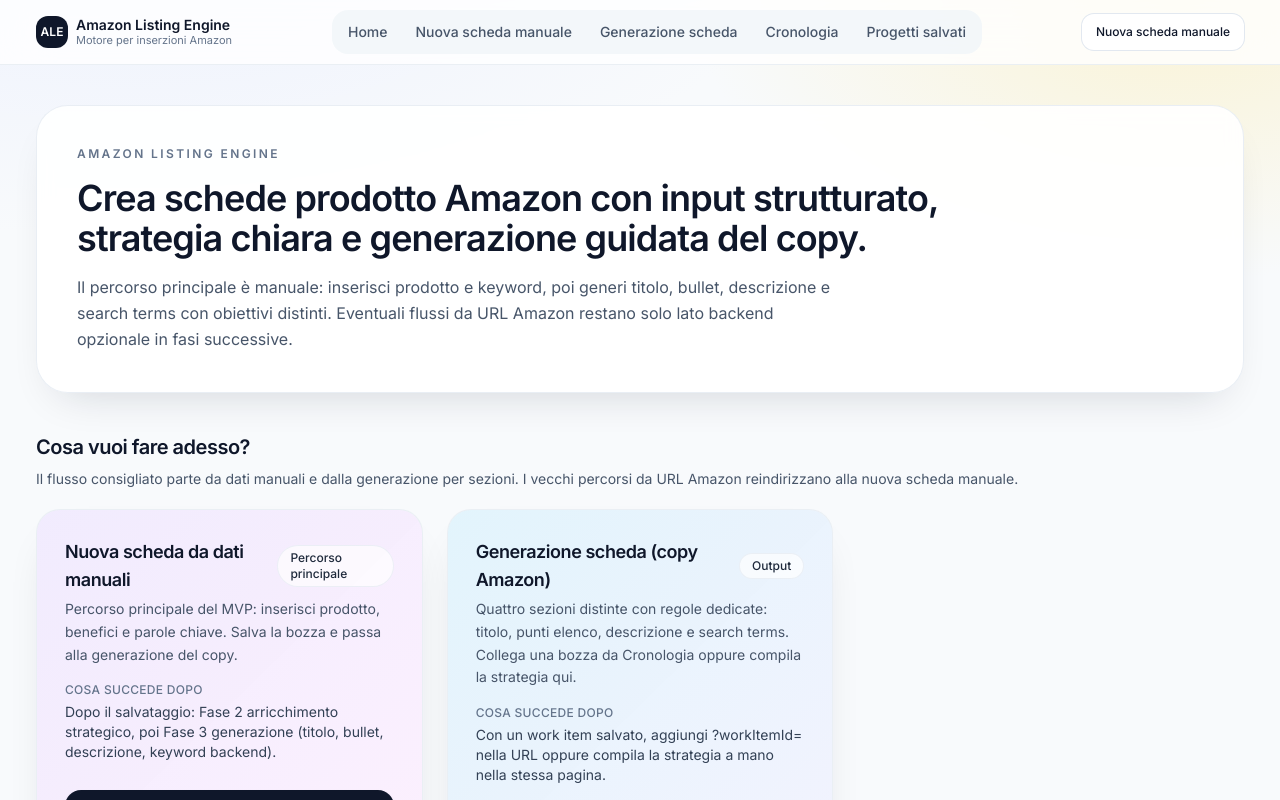
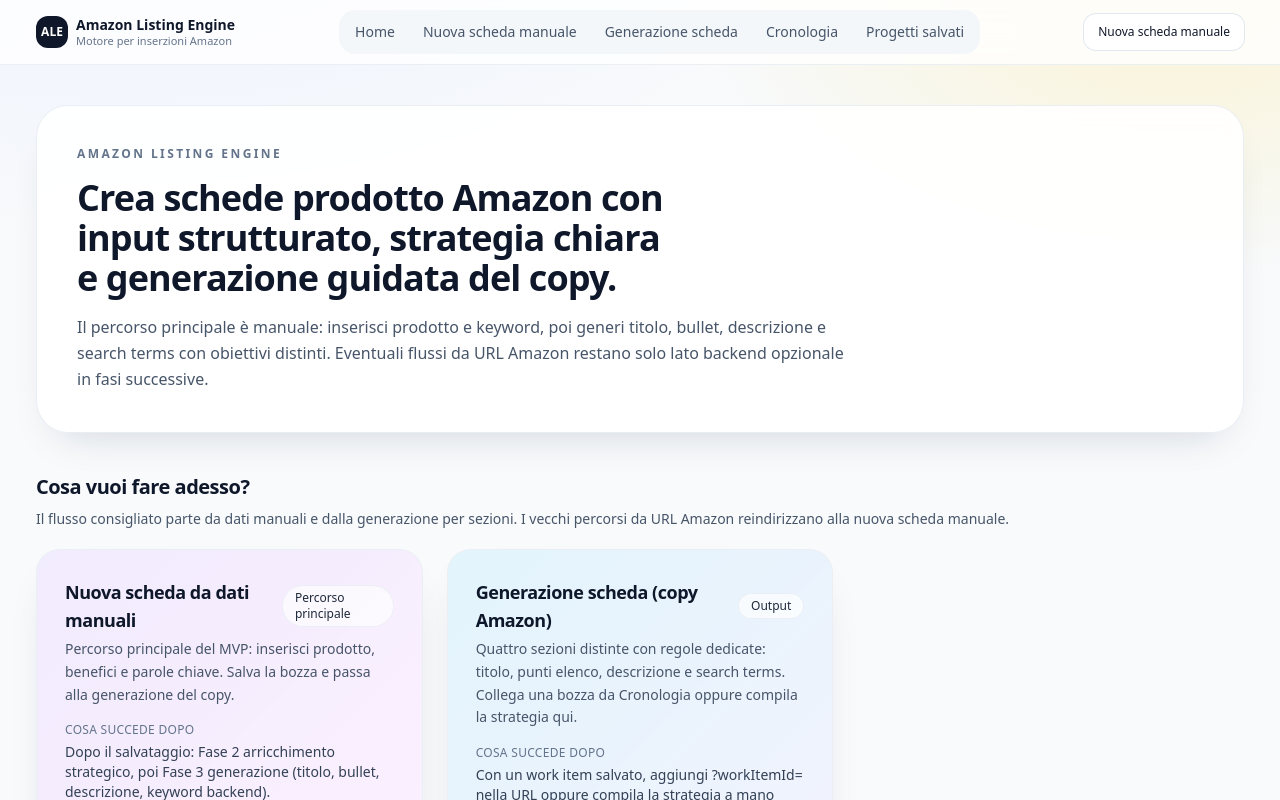
Before and after one commit to Rccard92/amazon-listing-engine, a Next.js app in the folder frontend/: page / in a window 1280 px wide. Shown: the top 800 px of the page. Built offline with nearby package versions, Linux system fonts and the light colour scheme.

Commit message:
Fix 2 persistenza subito progetti in cronologia

```diff
--- a/frontend/app/globals.css
+++ b/frontend/app/globals.css
@@ -4,6 +4,9 @@
 
 :root {
   color-scheme: light;
+  /* Stack di sistema: evita download da Google Fonts in fase di build (utile su CI/Railway). */
+  --font-geist-sans: ui-sans-serif, system-ui, -apple-system, BlinkMacSystemFont, "Segoe UI", Roboto,
+    "Helvetica Neue", Arial, "Noto Sans", sans-serif;
 }
 
 html,
--- a/frontend/app/layout.tsx
+++ b/frontend/app/layout.tsx
@@ -1,16 +1,9 @@
 import type { Metadata } from "next";
-import { Inter } from "next/font/google";
 
 import { AppShell } from "@/components/layout/app-shell";
 import { TopNav } from "@/components/layout/top-nav";
 
 import "./globals.css";
-
-const inter = Inter({
-  subsets: ["latin"],
-  variable: "--font-geist-sans",
-  display: "swap",
-});
 
 export const metadata: Metadata = {
   title: "Amazon Listing Engine — ottimizza le tue inserzioni",
@@ -24,8 +17,8 @@
   children: React.ReactNode;
 }>) {
   return (
-    <html lang="it" className={inter.variable}>
-      <body className="min-h-screen font-sans">
+    <html lang="it">
+      <body className="min-h-screen font-sans antialiased">
         <TopNav />
         <AppShell>{children}</AppShell>
       </body>
--- a/frontend/tailwind.config.ts
+++ b/frontend/tailwind.config.ts
@@ -21,8 +21,8 @@
     },
     extend: {
       fontFamily: {
-        sans: ["var(--font-geist-sans)", "Inter", "system-ui", "sans-serif"],
-        display: ["var(--font-geist-sans)", "Inter", "system-ui", "sans-serif"],
+        sans: ["var(--font-geist-sans)", "system-ui", "sans-serif"],
+        display: ["var(--font-geist-sans)", "system-ui", "sans-serif"],
       },
       colors: {
         surface: "#FFFFFF",
```
Also changed, not shown: frontend/lib/use-work-item-draft.ts (+5 -3 lines).
